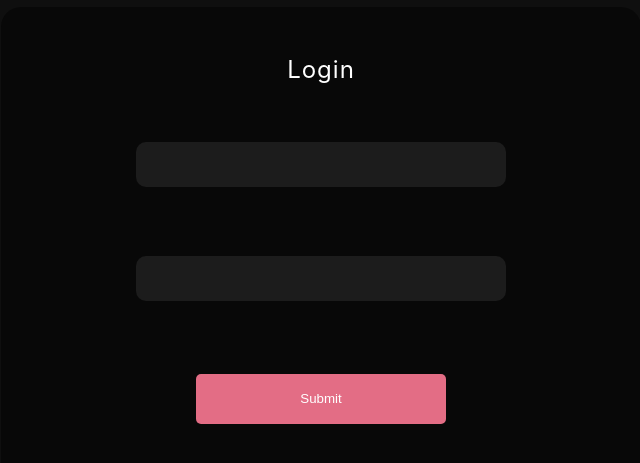
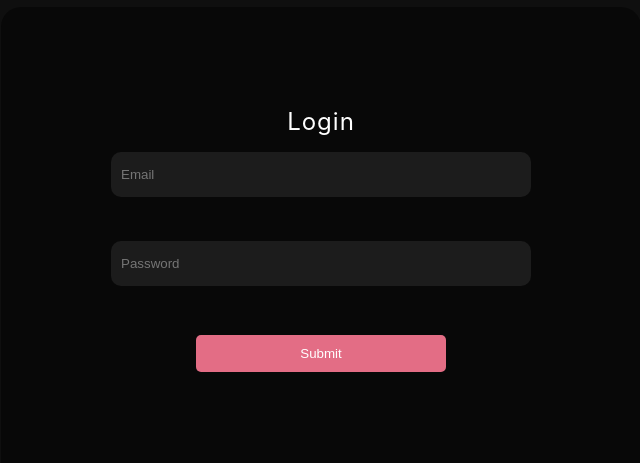
Before and after one commit to dg1886/crypto_tables_app, a React (Create React App) app: page / in a window 1280 px wide. Shown: the part 153-616 px from the top of the page, without its empty margins (319-959 px from the left). Built offline with nearby package versions, Linux system fonts and the light colour scheme.

Commit message:
finish login

```diff
--- a/src/App.js
+++ b/src/App.js
@@ -1,10 +1,14 @@
+import { ThemeProvider } from "styled-components";
+
 import LoginPage from "./page/LoginPage";
+import { baseTheme } from "./styles/theme";
 
 function App() {
   return (
-    <div>
+    <ThemeProvider theme={baseTheme}>
       <LoginPage />
-    </div>
+    </ThemeProvider>
+
   );
 }
 
--- a/src/components/CommonUI/Button.js
+++ b/src/components/CommonUI/Button.js
@@ -1,17 +1,22 @@
 import styled from "styled-components";
 
-import { baseTheme } from "../../styles/theme";
-
 const Button = styled.button`
-  background-color: ${baseTheme.colors.pink};
-  color:${baseTheme.colors.white};
+  background-color: ${({ theme }) => theme.colors.pink};
+  color:${({ theme }) => theme.colors.white};
   width: ${({ width }) => width || "250px"};
   height: ${({ height }) => height || "50px"};
   margin: ${({ margin }) => margin || "15px 0"};
   padding: ${({ padding }) => padding || 0};
-  box-sizing:  "border-box";
   border:none;
   border-radius: 5px;
+
+  :hover {
+    background-color: ${({ theme }) => theme.colors.red};
+
+  :active {
+    transform:scale(0.97)
+  }
+
 `;
 
 export default Button;
--- a/src/components/CommonUI/FlexBox.js
+++ b/src/components/CommonUI/FlexBox.js
@@ -1,6 +1,4 @@
 import styled from "styled-components";
-
-import { baseTheme } from "../../styles/theme";
 
 const FlexBox = styled.div`
   display: flex;
@@ -8,11 +6,11 @@ const FlexBox = styled.div`
   justify-content: ${({ justifyContent }) => justifyContent || "center"};
   align-items: ${({ alignItems }) => alignItems || "center"};
   flex-wrap: ${({ flexWrap }) => flexWrap};
-  background-color: ${({ backColor }) => (backColor || baseTheme.colors.dark)};
+  background-color: ${({ backColor, theme }) => backColor || theme.colors.dark};
   width: ${({ width }) => width};
   height: ${({ height }) => height};
-  margin: ${({ margin }) => margin || 0};
-  padding: ${({ padding }) => padding || 0};
+  margin: ${({ margin }) => margin};
+  padding: ${({ padding }) => padding};
   box-sizing: ${({ boxSizing }) => boxSizing || "border-box"};
   border:${({ border }) => border};
   border-radius:${({ radius }) => radius};
--- a/src/components/CommonUI/Input.js
+++ b/src/components/CommonUI/Input.js
@@ -1,12 +1,10 @@
 import styled from "styled-components";
 
-import { baseTheme } from "../../styles/theme";
-
 const Input = styled.input`
-  width: ${({ width }) => width || baseTheme.inputSize.width};
-  height: ${({ height }) => height || baseTheme.inputSize.height};
-  background-color:${baseTheme.colors.grey};
-  color:${baseTheme.colors.white};
+  width: ${({ width, theme }) => width || theme.inputSize.width};
+  height: ${({ height, theme }) => height || theme.inputSize.height};
+  background-color:${({ theme }) => theme.colors.grey};
+  color:${({ theme }) => theme.colors.white};
   padding: 0 10px;
   margin: 10px 0;
   border: none;
--- a/src/components/CommonUI/Text.js
+++ b/src/components/CommonUI/Text.js
@@ -1,14 +1,13 @@
 import styled from "styled-components";
 
-import { baseTheme } from "../../styles/theme";
-
 const Text = styled.span`
-  color: ${baseTheme.colors.white};
-  letter-spacing: ${baseTheme.letterSpacing.default};
-  fonst-size: ${baseTheme.fontSize.normal};
+  color: ${({ theme }) => theme.colors.white};
+  letter-spacing: ${({ theme }) => theme.letterSpacing.default};
+  font-size: ${({ theme }) => theme.fontSize.normal};
   font-weight: 300;
-  margin: ${({ margin }) => margin || 0};
-  padding: ${({ padding }) => padding || 0};
+  margin: ${({ margin }) => margin};
+  padding: ${({ padding }) => padding};
+  height:${({ height }) => height};
 `;
 
 export default Text;
--- a/src/components/CommonUI/Tittle.js
+++ b/src/components/CommonUI/Tittle.js
@@ -1,11 +1,9 @@
 import styled from "styled-components";
 
-import { baseTheme } from "../../styles/theme";
-
 const Tittle = styled.h2`
-  color: ${baseTheme.colors.white};
-  letter-spacing: ${baseTheme.letterSpacing.default};
-  fonst-size: ${baseTheme.fontSize.large};
+  color: ${({ theme }) => theme.colors.white};
+  letter-spacing: ${({ theme }) => theme.letterSpacing.default};
+  fonst-size: ${({ theme }) => theme.fontSize.large};
   font-weight: 400;
   margin: ${({ margin }) => margin || 0};
   padding: ${({ padding }) => padding || 0};
--- a/src/page/LoginPage.js
+++ b/src/page/LoginPage.js
@@ -1,19 +1,40 @@
 import { Controller, useForm } from "react-hook-form";
+// import { useNavigate } from "react-router-dom";
+import { useTheme } from "styled-components";
 
+import MocUsers from "../common/users.json";
 import Button from "../components/CommonUI/Button";
 import FlexBox from "../components/CommonUI/FlexBox";
 import Input from "../components/CommonUI/Input";
 import Text from "../components/CommonUI/Text";
 import Tittle from "../components/CommonUI/Tittle";
-import { baseTheme } from "../styles/theme";
 
 const LoginPage = () => {
+  // const navigate = useNavigate();
+
+  const { colors } = useTheme();
+
   const { control, handleSubmit } = useForm({
     defaultValues: { email: "" },
+    mode: "onChange",
   });
 
   const onSubmit = (data) => {
-    console.log(data);
+    const storedUsers = JSON.parse(localStorage.getItem("users"));
+    const users = Array.isArray(storedUsers) ? storedUsers : [];
+    const checkUser = [...users, ...MocUsers].find(
+      (item) => item.email === data.email,
+    );
+    if (checkUser?.password === data.password) {
+      // navigate("");
+      localStorage.setItem(
+        "user",
+        JSON.stringify({
+          email: data.email,
+          role: checkUser.role,
+        }),
+      );
+    }
   };
 
   return (
@@ -21,52 +42,61 @@ const LoginPage = () => {
       height="100vh"
       width="100%"
       flexDirection="column"
-      backColor={baseTheme.colors.darkGrey}
+      backColor={colors.darkGrey}
 
     >
-
       <FlexBox
         width="50%"
         height="60%"
+        padding="100px 0"
         flexDirection="column"
         justifyContent="space-evenly"
-        backColor={baseTheme.colors.dark}
+        backColor={colors.dark}
         radius="20px"
       >
 
         <Tittle>Login</Tittle>
 
+        <FlexBox flexDirection="column" height="250px" justifyContent="space-evenly">
           <Controller
             name="email"
             control={control}
-          rules={{ required: { value: true, message: "required" } }}
+            rules={{
+              required: { value: true, message: "Please enter Email." },
+              pattern: {
+                value: /^[a-zA-Z0-9]+@[a-zA-Z0-9]+\.[A-Za-z]+$/,
+                message: "Invalid email. Please check!",
+              },
+            }}
             render={({
               field: { onChange, value }, fieldState: {
                 error,
               },
             }) => (
-            <FlexBox>
-              <Input onChange={onChange} value={value} />
-              {error && <Text>{error.message}</Text>}
+              <FlexBox flexDirection="column">
+                <Input onChange={onChange} value={value} placeholder="Email" />
+                <Text height="18px">{error && error.message}</Text>
               </FlexBox>
             )}
           />
           <Controller
             name="password"
             control={control}
-          rules={{ required: { value: true, message: "required" } }}
+            rules={{ required: { value: true, message: "Please enter Password." } }}
             render={({
               field: { onChange, value }, fieldState: {
                 error,
               },
             }) => (
-            <FlexBox>
-              <Input onChange={onChange} value={value} />
-              {error && <Text>{error.message}</Text>}
+              <FlexBox flexDirection="column">
+                <Input onChange={onChange} value={value} placeholder="Password" />
+                <Text height="18px">{error && error.message}</Text>
               </FlexBox>
             )}
           />
-        <Button onClick={handleSubmit(onSubmit)}>Submit</Button>
+
+        </FlexBox>
+        <Button onClick={() => handleSubmit(onSubmit)}>Submit</Button>
       </FlexBox>
     </FlexBox>
   );
--- a/src/styles/theme.js
+++ b/src/styles/theme.js
@@ -14,7 +14,7 @@ export const baseTheme = {
   },
   inputSize: {
     height: "45px",
-    width: "350px",
+    width: "400px",
   },
   colors: {
     dark: "#080808",
```
Lines whose indentation alone changed are shown as unchanged.
